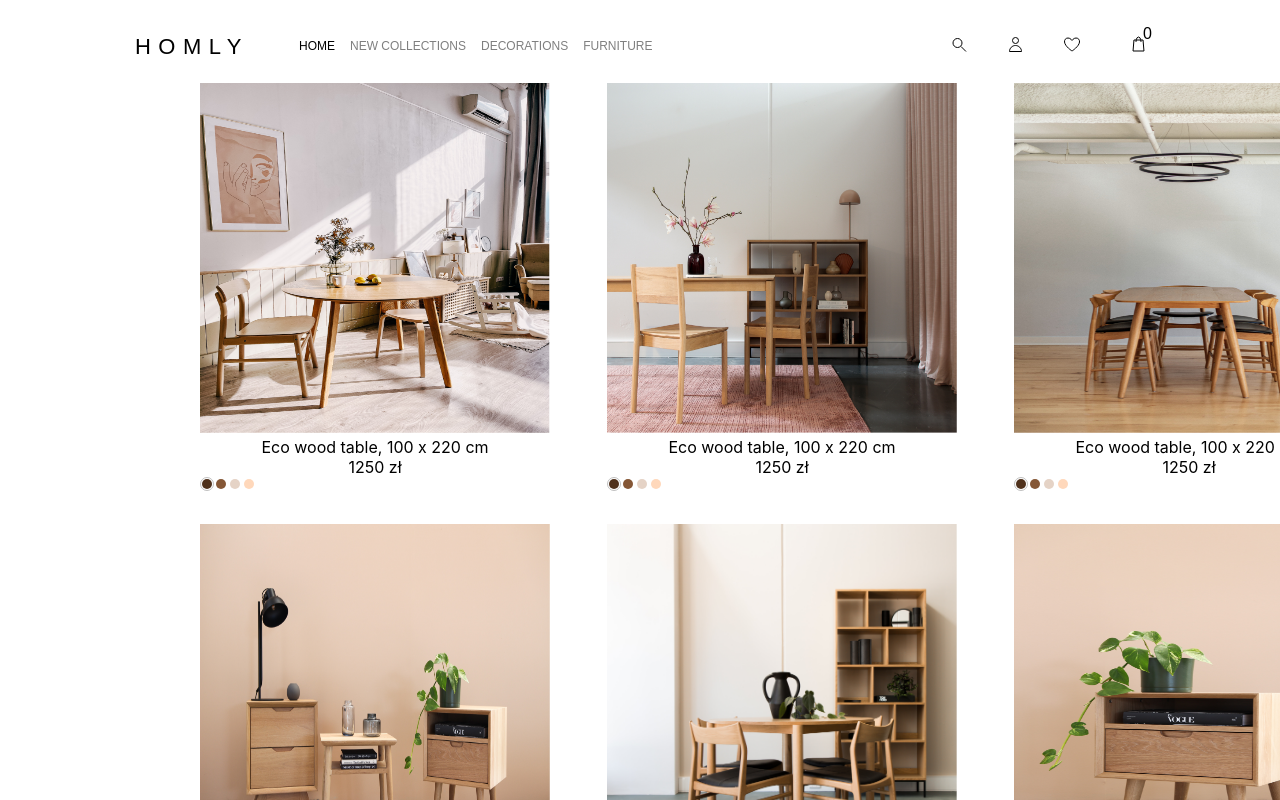
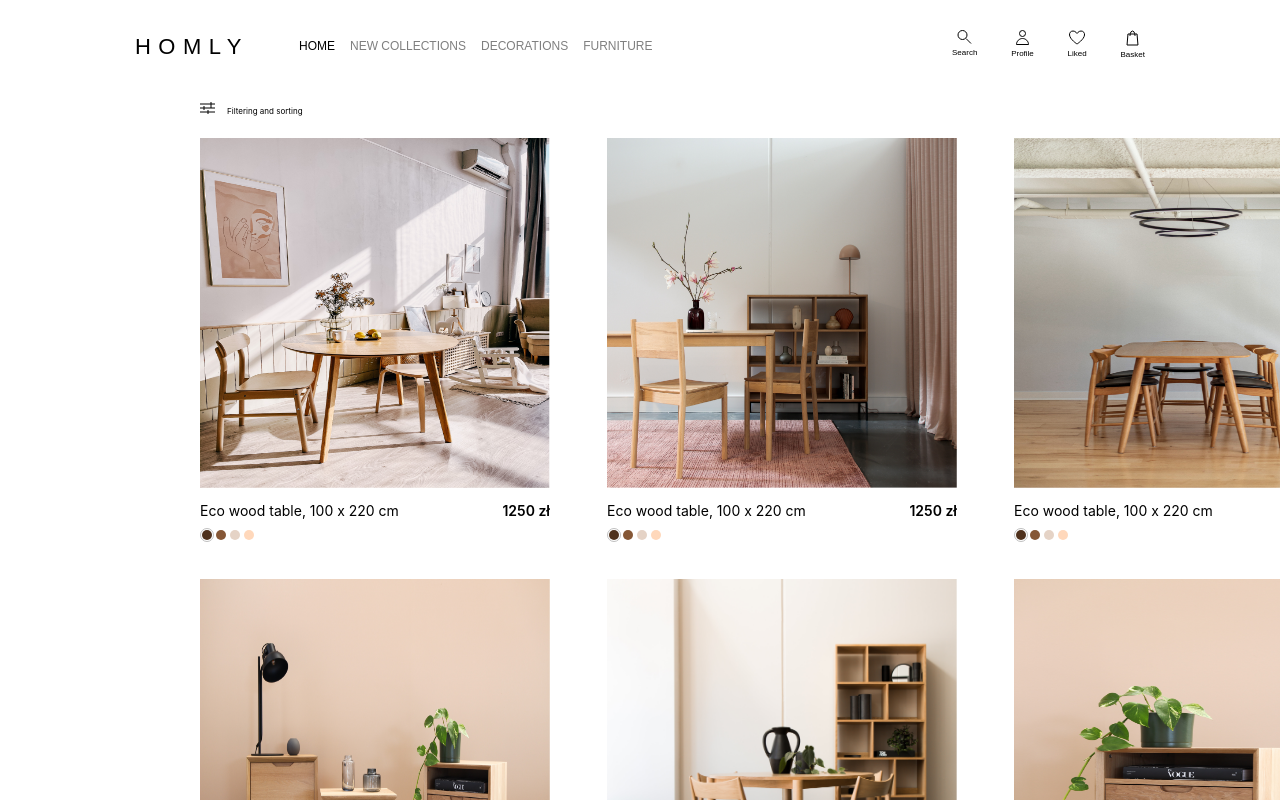
Before and after one commit to miwrona-deloitte/ecommerce, a React (Create React App) app: page /furniture in a window 1280 px wide. Shown: the top 800 px of the page. Built offline with nearby package versions, Linux system fonts and the light colour scheme; a web font is replaced by a local one.

Commit message:
layout, catalog page styles fixes

```diff
--- /dev/null
+++ b/src/components/Filters.tsx
@@ -0,0 +1,10 @@
+const Filters = () => {
+  return (
+    <div style={{ marginLeft: '200px' }}>
+      <img src='pictures/filtering.svg' alt='Filtering and sorting icon' width='15' style={{ paddingRight: '12px' }} />
+      <span style={{ fontSize: '8px', lineHeight: '12px' }}>Filtering and sorting</span>
+    </div>
+  );
+};
+
+export default Filters;
--- a/src/components/Furniture.scss
+++ b/src/components/Furniture.scss
@@ -3,11 +3,28 @@
   display: grid;
   column-gap: 57px;
   row-gap: 20px;
-  grid-template-columns: repeat(3, minmax(350px, 1fr));
+  // grid-template-columns: repeat(3, minmax(350px, 1fr));
+  grid-template-columns: repeat(3, 350px);
   grid-template-rows: 421px 421px 421px;
+
+  .details {
+    margin-top: 8px;
+    .caption {
+      display: flex;
+      justify-content: space-between;
+      line-height: 21px;
+      font-size: 14px;
+      .price {
+        font-weight: 600;
+      }
+      .name {
+      }
+    }
+  }
 
   .color-variant {
     display: flex;
+    margin-top: 7px;
     .circle {
       background-color: #4f311c;
       border-radius: 50%;
--- a/src/components/Furniture.tsx
+++ b/src/components/Furniture.tsx
@@ -1,5 +1,6 @@
 import './Furniture.scss';
 import { useState } from 'react';
+import Filters from './Filters';
 
 type Props = { product: Product };
 
@@ -28,8 +29,10 @@ const ProductItem = (props: Props) => {
     <div>
       <img src={'pictures/' + product.img} alt={product.img} width='350' height='350' />
       <div className='details'>
-        <div className='name'>{product.name}</div>
-        <div className='price'>{product.price + ' zł'}</div>
+        <div className='caption'>
+          <div className='name'>{product.name}</div>
+          <div className='price'>{product.price + ' zł'}</div>
+        </div>
         {/* <div className='color-variant'>{product.color}</div> */}
         <div className='color-variant'>
           {colors.map(color => (
@@ -103,6 +106,7 @@ const Furniture: React.FC = () => {
   ];
   return (
     <>
+      <Filters />
       <div className='container'>
         {products.map(product => (
           <ProductItem product={product} key={product.id} />
--- a/src/components/Layout/Layout.scss
+++ b/src/components/Layout/Layout.scss
@@ -3,5 +3,5 @@
 }
 
 .content {
-  text-align: center;
+  padding-top: 35px;
 }
--- a/src/components/Layout/Navbar.scss
+++ b/src/components/Layout/Navbar.scss
@@ -45,13 +45,19 @@
       margin: 0;
       width: 193px;
       li {
-        line-height: 33px;
+        text-align: center;
+        .desc {
+          font-size: 8px;
+          display: flex;
+          flex-direction: row-reverse;
+        }
       }
     }
     .counter {
       position: relative;
       bottom: 13px;
       left: 20px;
+      font-size: 10px;
     }
   }
 }
--- a/src/components/Layout/Navbar.tsx
+++ b/src/components/Layout/Navbar.tsx
@@ -24,23 +24,19 @@ const Tools = () => {
     <div className='tools'>
       <ul>
         <li>
-          <span>
           <img src='/../../../pictures/search.svg' alt='search icon' />
-          </span>
+          <span className='desc'>Search</span>
         </li>
         <li>
-          <span>
           <img src='/../../../pictures/profile.svg' alt='profile icon' />
-          </span>
+          <span className='desc'>Profile</span>
         </li>
         <li>
-          <span>
           <img src='/../../../pictures/heart.svg' alt='heart icon' />
-          </span>
+          <span className='desc'>Liked</span>
         </li>
         <li>
-          <span>
-            <span className='counter'>{counter}</span>
+          {/* <span className='counter'>{counter}</span> */}
           <img
             onClick={() => {
               setShowMinicart(!showMinicart);
@@ -48,7 +44,7 @@ const Tools = () => {
             src='/../../../pictures/basket.svg'
             alt='cart icon'
           />
-          </span>
+          <span className='desc'>Basket</span>
         </li>
       </ul>
     </div>
```
Also changed, not shown: public/pictures/filtering.svg (added). Lines whose indentation alone changed are shown as unchanged.
